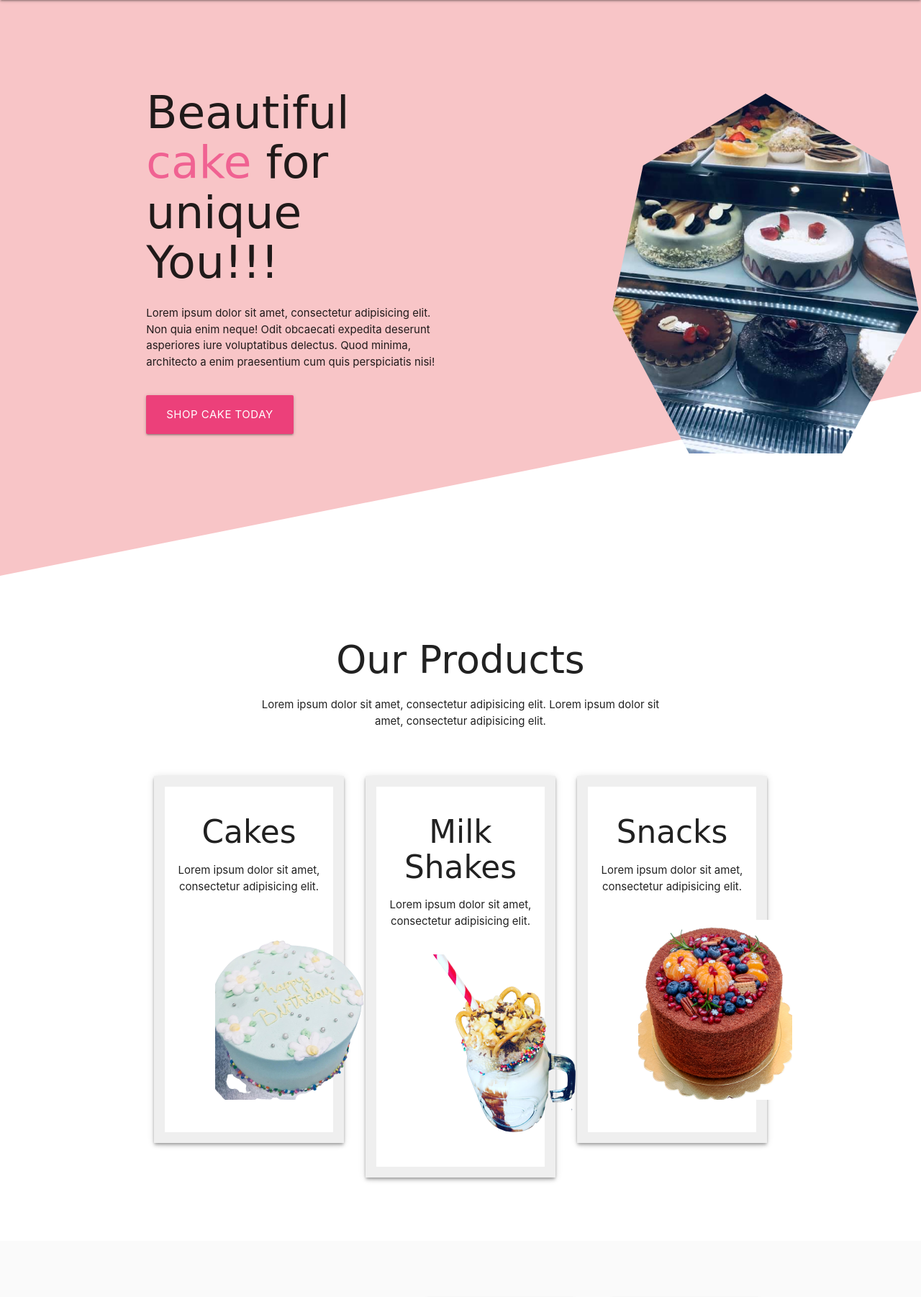
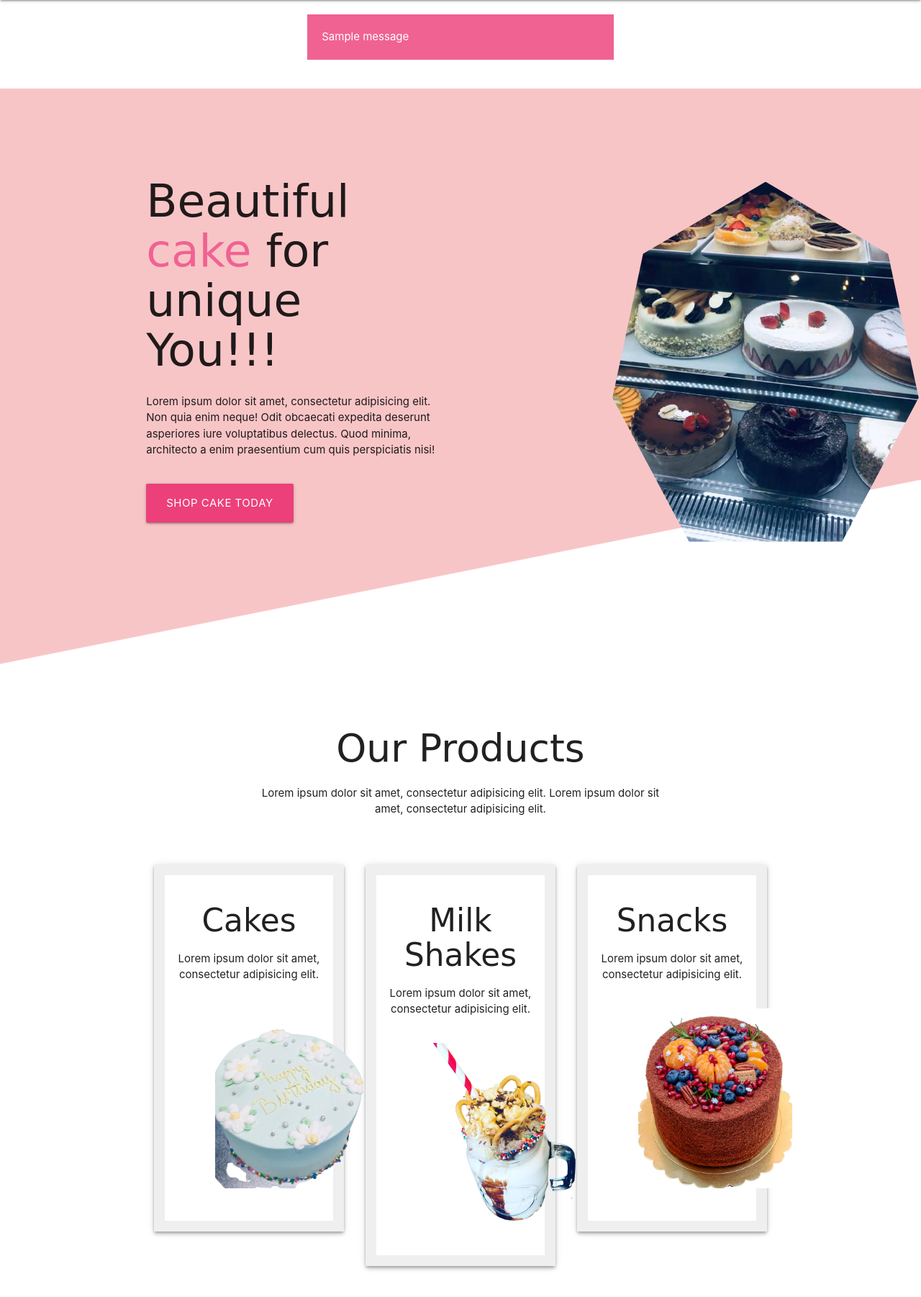
Before and after one commit to ndmichael/cakecasa, a Django app: page / in a window 1280 px wide. Shown: the part 64-1866 px from the top of the page at 72% size. Run offline with Django 3.2, Linux system fonts and the light colour scheme; tables that the repository leaves empty hold one stand-in row (values such as "Sample post"); one stand-in notice (Sample message) is shown; some web fonts are replaced.

Commit message:
updated base.html for flash message

```diff
--- a/casa/templates/base.html
+++ b/casa/templates/base.html
@@ -21,11 +21,11 @@
                 <i class=" material-icons blue-text md-48">menu</i>
             </a>
             <ul class="hide-on-med-and-down" style="margin-left: 150px !important;">
-                <li class=""><a href="#">Home</a></li>
-                <li><a href="#">About Us</a></li>
+                <li class=""><a href="{% url 'casa:casa-home' %}">Home</a></li>
+                <li><a href="{% url 'casa:casa-about' %}">About Us</a></li>
                 <li><a href="#">Cakes</a></li>
                 <li><a href="#">MilkShakes</a></li>
-                <li><a href="#">Contact Us</a></li>
+                <li><a href="{% url 'casa:casa-contact' %}">Contact Us</a></li>
             </ul>
 
 
@@ -44,6 +44,19 @@
         </div>
     </nav>
 
+    {% if messages %}
+        {% for message in messages %}
+            <div class="container" style="padding: 20px 0;">
+                <div class="row">
+                    <div class=" col s6 offset-m3">
+                        <div class="pink lighten-2 white-text" style="padding: 20px;">
+                            {{ message }}
+                        </div>
+                    </div>
+                </div>
+            </div>
+        {% endfor %}
+    {% endif %}
     {% block content %}
 
     {% endblock content %}
```
